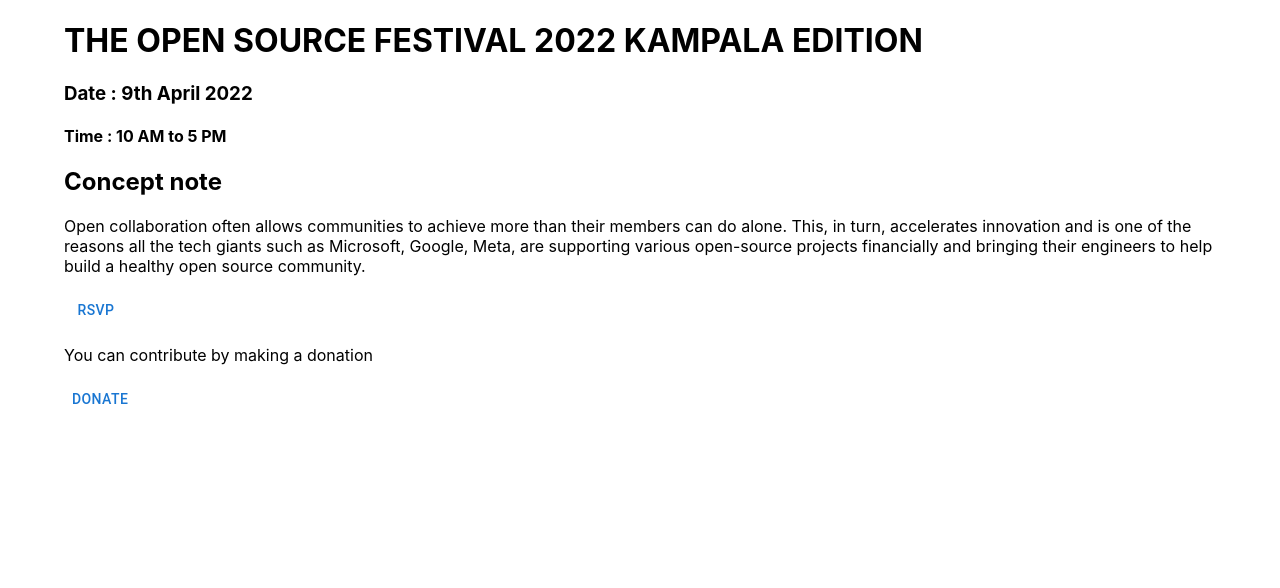
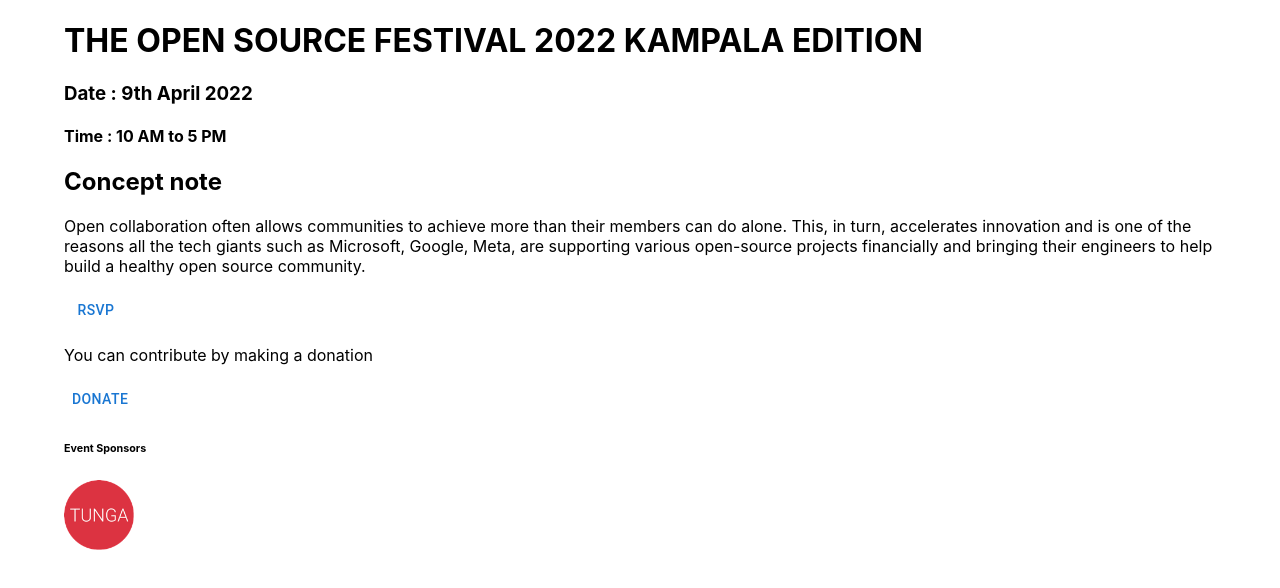
Before and after one commit to oscakampala/oscakampala.github.io, a Next.js app: page /festival in a window 1280 px wide. Shown: the top 588 px of the page. Built offline with nearby package versions, Linux system fonts and the light colour scheme.

Commit message:
Added sponsors

```diff
--- a/pages/festival.js
+++ b/pages/festival.js
@@ -30,6 +30,11 @@ export default function Festival() {
                 <a href='https://opencollective.com/osca-kampala-chapter/donate'>
                 <Button>Donate</Button>
                 </a>
+
+                <h6>Event Sponsors</h6>
+
+                <img width={70} height={70} src="/sponsors/TUNGA.png" alt="TUNGA Logo" />
+
             </Container>
 
 
```
Also changed, not shown: public/sponsors/TUNGA.png (added).
